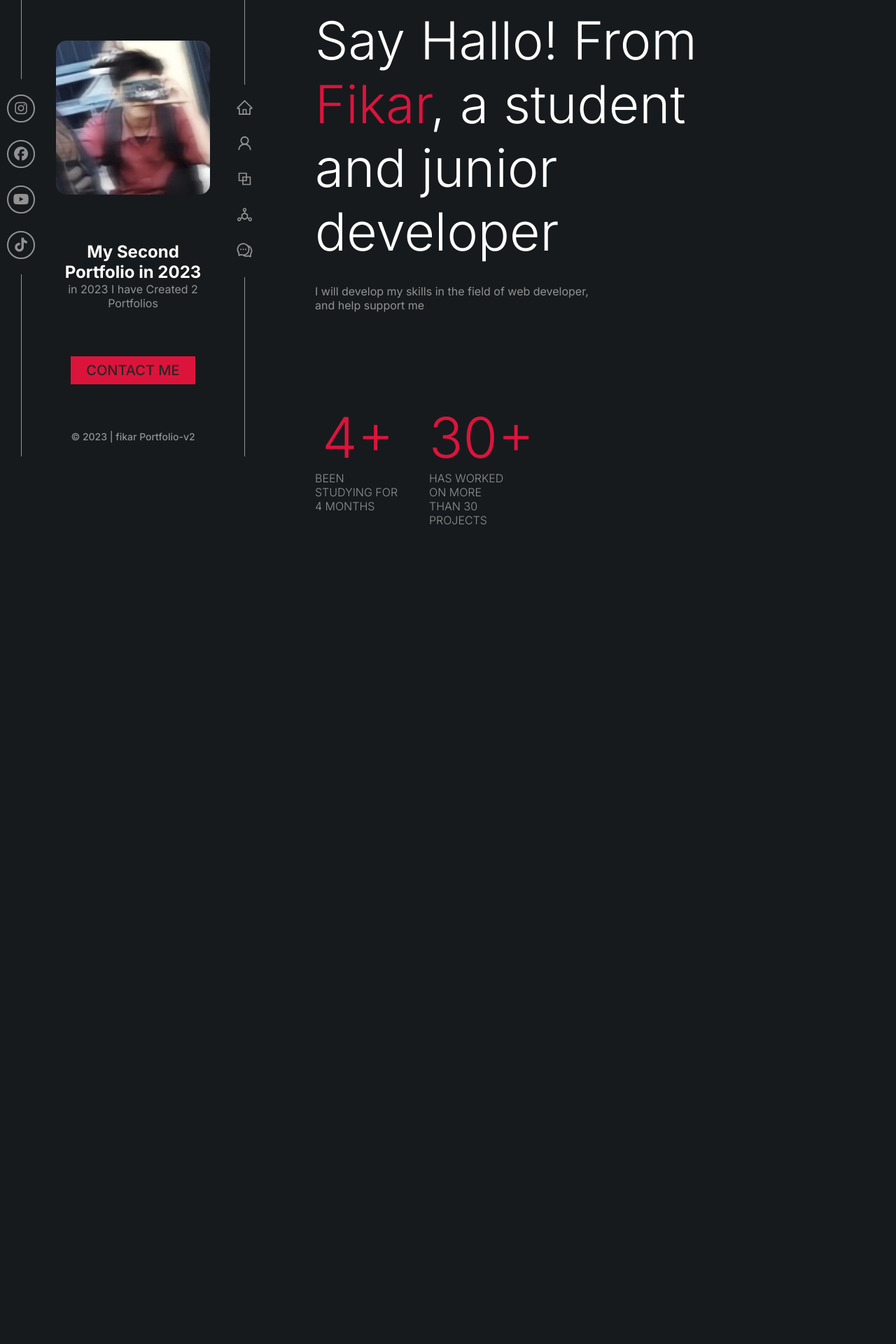
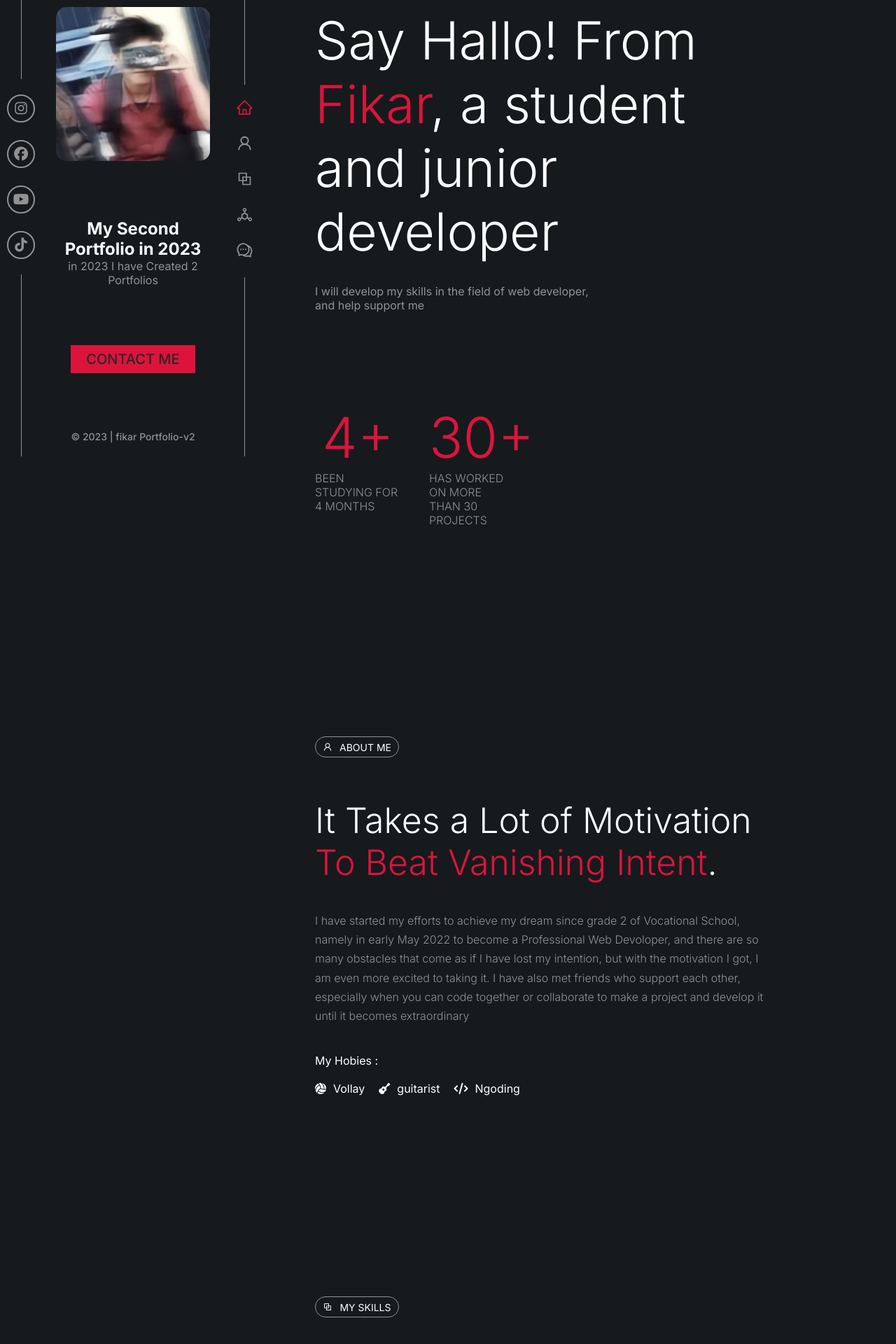
Before and after one commit to FikarNugrah/portfolio-v2, a React (Vite) app: page / in a window 1280 px wide. Shown: the part 148-2068 px from the top of the page at 70% size. Before the commit the page ends 1600 px from the top, so only its background shows below. Built offline with nearby package versions, Linux system fonts and the light colour scheme; a web font is replaced by a local one.

Commit message:
add: any fitur

```diff
--- a/index.html
+++ b/index.html
@@ -9,7 +9,7 @@
       crossorigin="anonymous"
     ></script>
     <meta name="viewport" content="width=device-width, initial-scale=1.0" />
-    <title>Vite + React</title>
+    <title>Fikar | Portfolio V2</title>
   </head>
   <body>
     <div id="root"></div>
--- a/src/components/MainHero.jsx
+++ b/src/components/MainHero.jsx
@@ -1,11 +1,17 @@
 import React from "react";
 import MainContent from "../content/mainContent";
+import AboutContent from "../content/aboutContent";
+import SkillsContent from "../content/skillsContent";
+import ProjectContent from "../content/projectContent";
 
 export default function MainHero() {
   return (
     <>
       <section className="main-section">
         <MainContent />
+        <AboutContent />
+        <SkillsContent />
+        <ProjectContent />
       </section>
     </>
   );
--- a/src/components/Navigation.jsx
+++ b/src/components/Navigation.jsx
@@ -9,37 +9,37 @@ import {
 export default function Navigation() {
   return (
     <>
-      <section className="side-bar-section">
-        <div className="bar-area">
-          <div className="bar">
-            <a href="#home" className="list-bar">
+      <section className="navigation-section">
+        <div className="navigation-area">
+          <div className="navigation">
+            <a href="#home" className="list-nav nav-active">
               <AiOutlineHome />
             </a>
-            <p className="title-bar">Home</p>
+            <p className="title-nav">Home</p>
           </div>
-          <div className="bar">
-            <a href="#about" className="list-bar">
+          <div className="navigation">
+            <a href="#about" className="list-nav">
               <AiOutlineUser />
             </a>
-            <p className="title-bar">About</p>
+            <p className="title-nav">About</p>
           </div>
-          <div className="bar">
-            <a href="#skills" className="list-bar">
+          <div className="navigation">
+            <a href="#skills" className="list-nav">
               <AiOutlineBlock />
             </a>
-            <p className="title-bar">Skills</p>
+            <p className="title-nav">Skills</p>
           </div>
-          <div className="bar">
-            <a href="#project" className="list-bar">
+          <div className="navigation">
+            <a href="#project" className="list-nav">
               <AiOutlineDeploymentUnit />
             </a>
-            <p className="title-bar">Project</p>
+            <p className="title-nav">Project</p>
           </div>
-          <div className="bar">
-            <a href="#contact" className="list-bar">
+          <div className="navigation">
+            <a href="#contact" className="list-nav">
               <AiOutlineComment />
             </a>
-            <p className="title-bar">Contact</p>
+            <p className="title-nav">Contact</p>
           </div>
         </div>
       </section>
--- a/src/components/SideHero.jsx
+++ b/src/components/SideHero.jsx
@@ -6,7 +6,9 @@ export default function SideHero() {
     <>
       <section className="side-hero">
         <div className="top-dsct">
-          <h1>Fikarム</h1>
+          <h1>
+            Fikar <span>么</span>
+          </h1>
           <p>
             Student <span>& Junior Devoloper</span>
           </p>
--- /dev/null
+++ b/src/content/aboutContent.jsx
@@ -0,0 +1,46 @@
+import { AiOutlineUser } from "react-icons/ai";
+
+export default function AboutContent() {
+  return (
+    <>
+      <section className="about-content" id="about">
+        <p className="about">
+          <AiOutlineUser />
+          ABOUT ME
+        </p>
+        <div className="content-of-about">
+          <h1 className="motivation-about">
+            It Takes a Lot of Motivation <span>To Beat Vanishing Intent</span>.
+          </h1>
+          <p className="description-about">
+            I have started my efforts to achieve my dream since grade 2 of
+            Vocational School, namely in early May 2022 to become a Professional
+            Web Devoloper, and there are so many obstacles that come as if I
+            have lost my intention, but with the motivation I got, I am even
+            more excited to taking it. I have also met friends who support each
+            other, especially when you can code together or collaborate to make
+            a project and develop it until it becomes extraordinary
+          </p>
+          <div>
+            <p>My Hobies :</p>
+            <br />
+            <div className="hobies-area">
+              <div className="hobies">
+                <i class="fa-solid fa-volleyball"></i>
+                <p>Vollay</p>
+              </div>
+              <div className="hobies">
+                <i class="fa-solid fa-guitar"></i>
+                <p>guitarist</p>
+              </div>
+              <div className="hobies">
+                <i class="fa-solid fa-code"></i>
+                <p>Ngoding</p>
+              </div>
+            </div>
+          </div>
+        </div>
+      </section>
+    </>
+  );
+}
--- /dev/null
+++ b/src/content/projectContent.jsx
@@ -0,0 +1,14 @@
+import { AiOutlineDeploymentUnit } from "react-icons/ai";
+
+export default function ProjectContent() {
+  return (
+    <>
+      <section className="project-content" id="project">
+        <p className="project">
+          <AiOutlineDeploymentUnit />
+          MY PROJECTS
+        </p>
+      </section>
+    </>
+  );
+}
--- /dev/null
+++ b/src/content/skillsContent.jsx
@@ -0,0 +1,14 @@
+import { AiOutlineBlock } from "react-icons/ai";
+
+export default function SkillsContent() {
+  return (
+    <>
+      <section className="skills-content" id="skills">
+        <p className="skills">
+          <AiOutlineBlock />
+          MY SKILLS
+        </p>
+      </section>
+    </>
+  );
+}
--- a/src/index.css
+++ b/src/index.css
@@ -117,6 +117,13 @@ body {
   width: 80%;
   /* border: 2px solid red; */
   font-size: 45px;
+  display: flex;
+}
+
+.top-dsct h1 span {
+  margin-top: 10px;
+  font-size: 20px;
+  color: crimson;
 }
 
 .top-dsct p {
@@ -165,7 +172,7 @@ body {
 }
 
 /* side bar */
-.side-bar-section {
+.navigation-section {
   /* border: 2px solid red; */
   height: 100vh;
   display: flex;
@@ -175,7 +182,7 @@ body {
   position: fixed;
 }
 
-.bar-area {
+.navigation-area {
   padding: 20px 0;
   background-color: #161a1d;
   /* border: 2px solid red; */
@@ -189,27 +196,32 @@ body {
   position: relative;
 }
 
-.bar {
+.navigation {
   display: flex;
   align-items: center;
 }
 
-.list-bar {
+.list-nav {
   font-size: 25px;
   color: #929292;
 
   transition: all 0.1s ease-in-out;
 }
 
-.list-bar:hover {
+.list-nav:hover {
   color: crimson;
   filter: drop-shadow(0px 0px 5px #dc143c);
 }
-a.list-bar:hover + p.title-bar {
+
+.nav-active {
+  color: crimson;
+}
+
+a.list-nav:hover + p.title-nav {
   opacity: 1;
 }
 
-.title-bar {
+.title-nav {
   padding: 5px 20px;
   border-radius: 0px 50px 50px 0px;
   background-color: crimson;
@@ -226,7 +238,6 @@ a.list-bar:hover + p.title-bar {
 .main-section {
   /* border: 2px solid red; */
   width: 100%;
-  height: 200vh;
   padding: 0px 10px 20px 450px;
 }
 
@@ -242,14 +253,14 @@ a.list-bar:hover + p.title-bar {
 }
 
 .introduce {
-  font-size: 12px;
+  font-size: 14px;
   border: 0.8px solid #929292;
   border-radius: 50px;
   display: flex;
   gap: 10px;
   align-items: center;
   justify-content: center;
-  width: 120px;
+  width: 125px;
   height: 30px;
   cursor: default;
 }
@@ -296,3 +307,108 @@ a.list-bar:hover + p.title-bar {
   font-weight: 300;
   color: #929292;
 }
+
+/* ABOUT CONTENT */
+.about-content {
+  /* border: 2px solid red; */
+  width: 100%;
+  height: 100vh;
+  padding: 80px 0 0 0;
+  display: flex;
+  flex-direction: column;
+  gap: 60px;
+}
+
+.about {
+  font-size: 14px;
+  border: 0.8px solid #929292;
+  border-radius: 50px;
+  display: flex;
+  gap: 10px;
+  align-items: center;
+  justify-content: center;
+  width: 120px;
+  height: 30px;
+  cursor: default;
+}
+
+.content-of-about {
+  width: 80%;
+  display: flex;
+  flex-direction: column;
+  gap: 40px;
+}
+
+.motivation-about {
+  font-weight: 300;
+  font-size: 50px;
+}
+
+.motivation-about span {
+  color: crimson;
+}
+
+.description-about {
+  color: #929292;
+  font-weight: 350;
+  line-height: 1.7;
+}
+
+.hobies-area {
+  display: flex;
+  gap: 20px;
+}
+
+.hobies {
+  align-items: center;
+  display: flex;
+  gap: 10px;
+}
+
+/* SKILLS CONTENT */
+.skills-content {
+  /* border: 2px solid red; */
+  width: 100%;
+  height: 100vh;
+  padding: 80px 0 0 0;
+  display: flex;
+  flex-direction: column;
+  gap: 60px;
+}
+
+.skills {
+  font-size: 14px;
+  border: 0.8px solid #929292;
+  border-radius: 50px;
+  display: flex;
+  gap: 10px;
+  align-items: center;
+  justify-content: center;
+  width: 120px;
+  height: 30px;
+  cursor: default;
+}
+
+/* PROJECT CONTENT */
+.project-content {
+  /* border: 2px solid red; */
+  width: 100%;
+  height: 100vh;
+  padding: 80px 0 0 0;
+  display: flex;
+  flex-direction: column;
+  gap: 60px;
+}
+
+.project {
+  font-size: 14px;
+  border: 0.8px solid #929292;
+  border-radius: 50px;
+  display: flex;
+  gap: 10px;
+  align-items: center;
+  justify-content: center;
+  width: 140px;
+  height: 30px;
+  cursor: default;
+}
```
Also changed, not shown: src/content/mainContent.jsx (+1 -7 lines).
